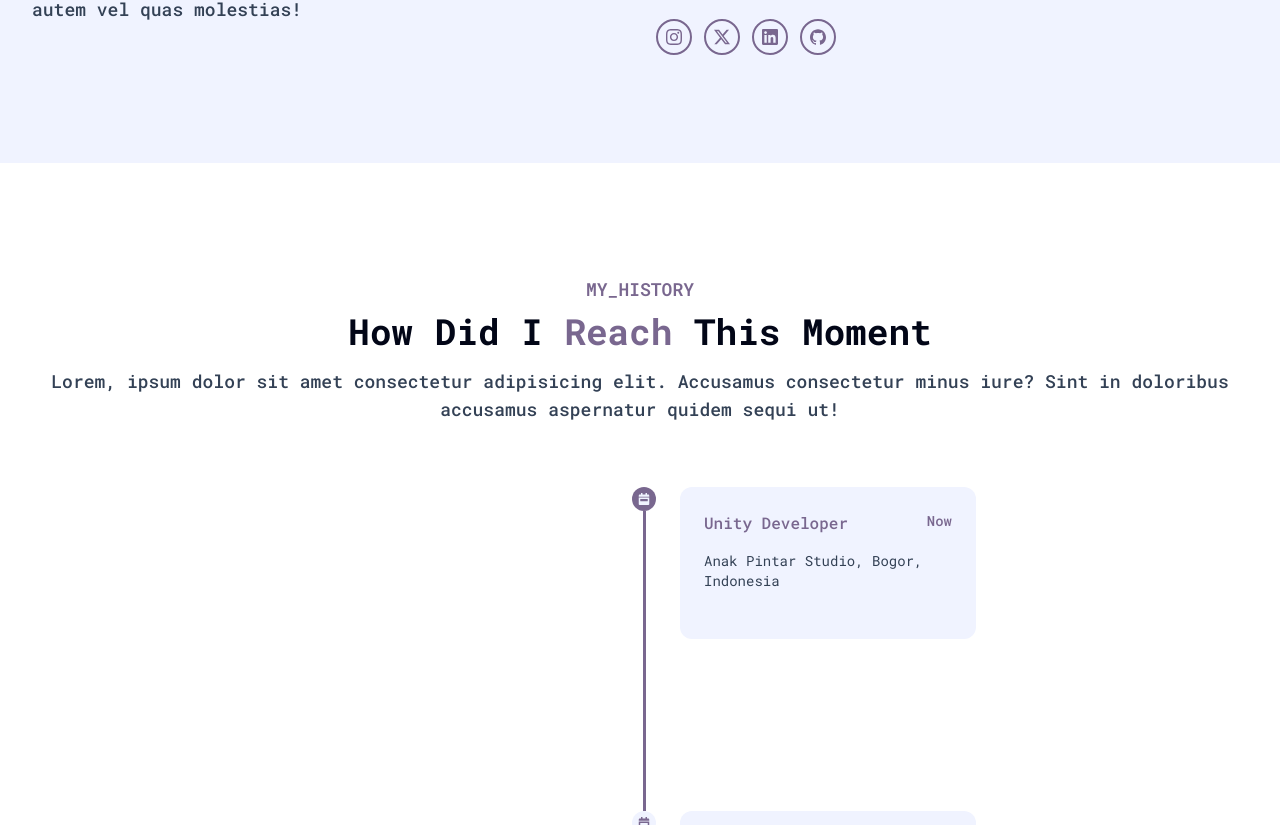
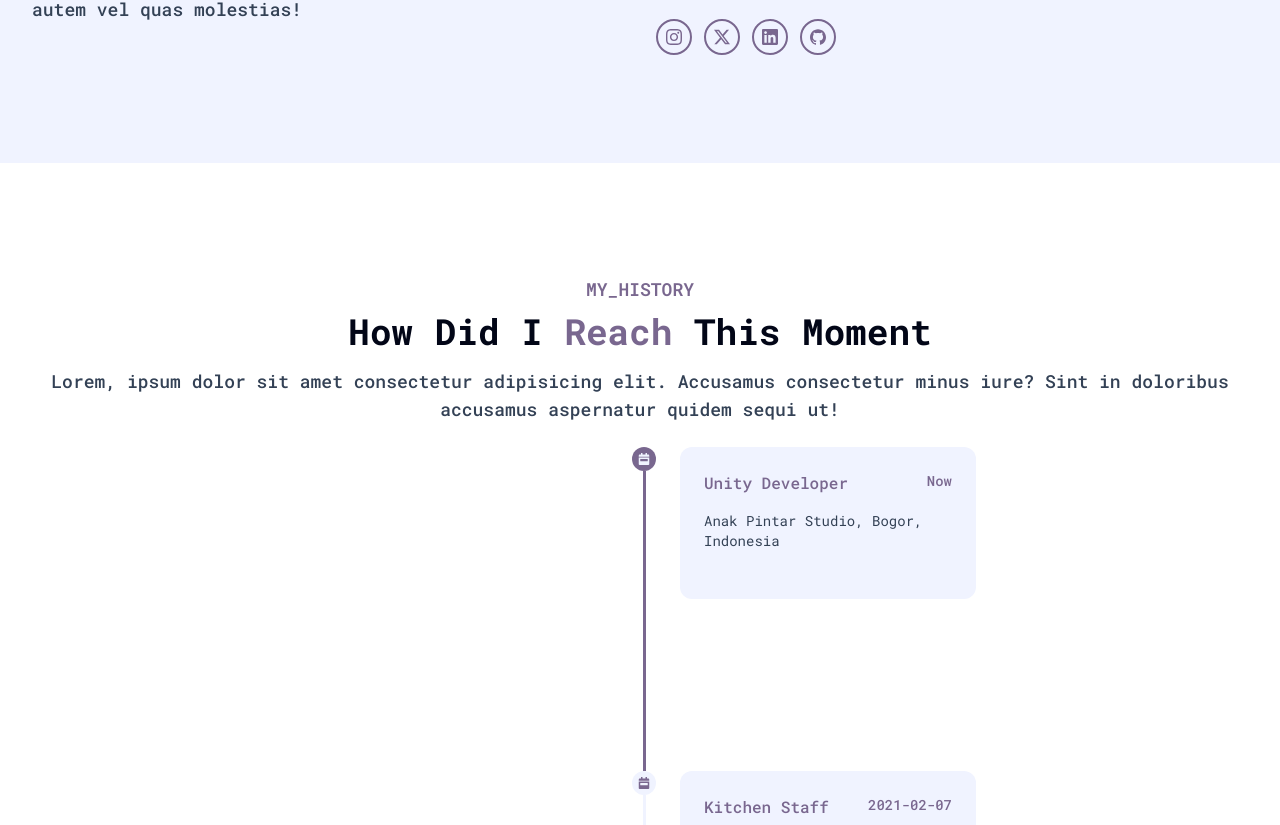
Before and after one commit to erlankurnia/erlankurnia.github.io, a Vue app: page / in a window 1280 px wide. Shown: the part 1115-1940 px from the top of the page. Built offline with nearby package versions, Linux system fonts and the light colour scheme; what vue-powerglitch would draw is missing.

Commit message:
Update StoryComponent.vue

```diff
--- a/src/components/StoryComponent.vue
+++ b/src/components/StoryComponent.vue
@@ -1,7 +1,7 @@
 <template>
-	<section id="story" class="pt-24 pb-16 bg-bgPrimary">
+	<section id="story" class="pt-24 pb-0 bg-bgPrimary">
 		<div class="container">
-			<div class="w-full p-4">
+			<div class="w-full p-4 pb-0">
 				<div class="mx-auto mb-6 text-center">
 					<h4 class="mb-2 text-lg font-semibold uppercase text-primary">My_History</h4>
 					<h2 class="mb-4 text-3xl font-bold text-dark sm:text-4xl xl:5xl">
```
